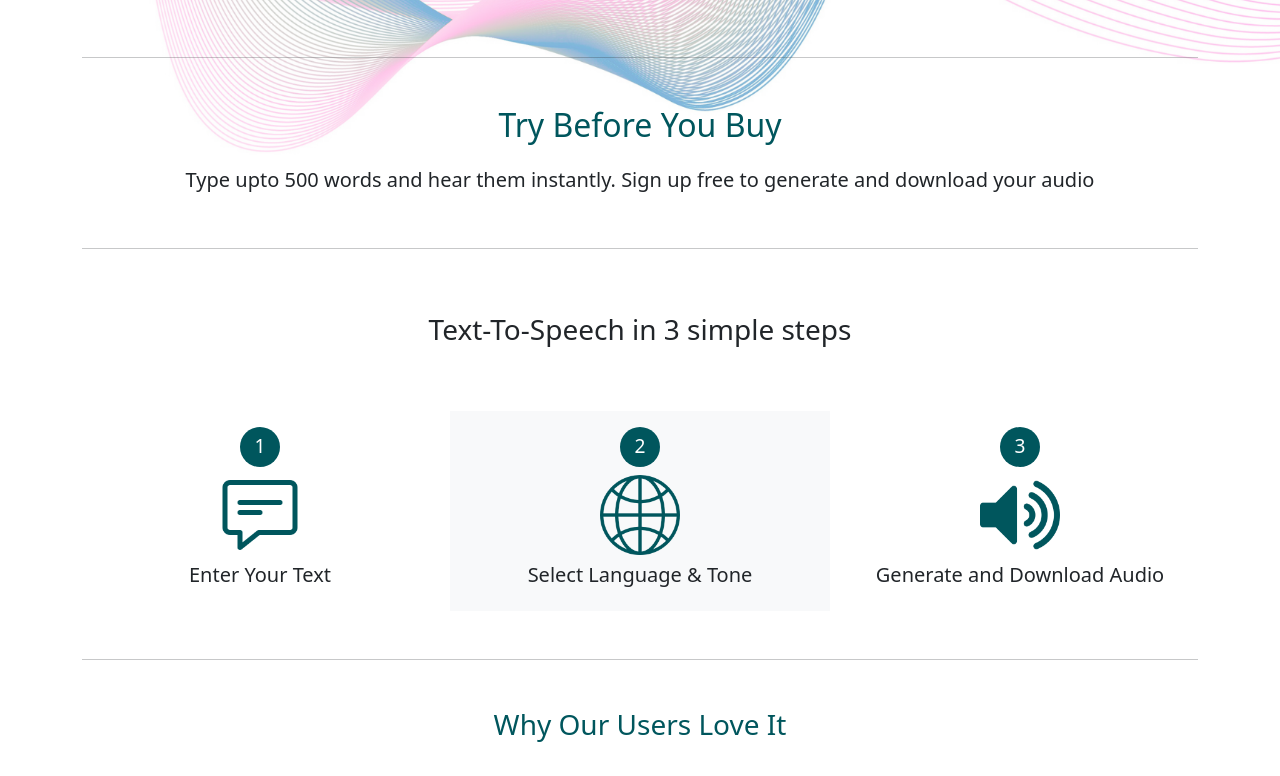
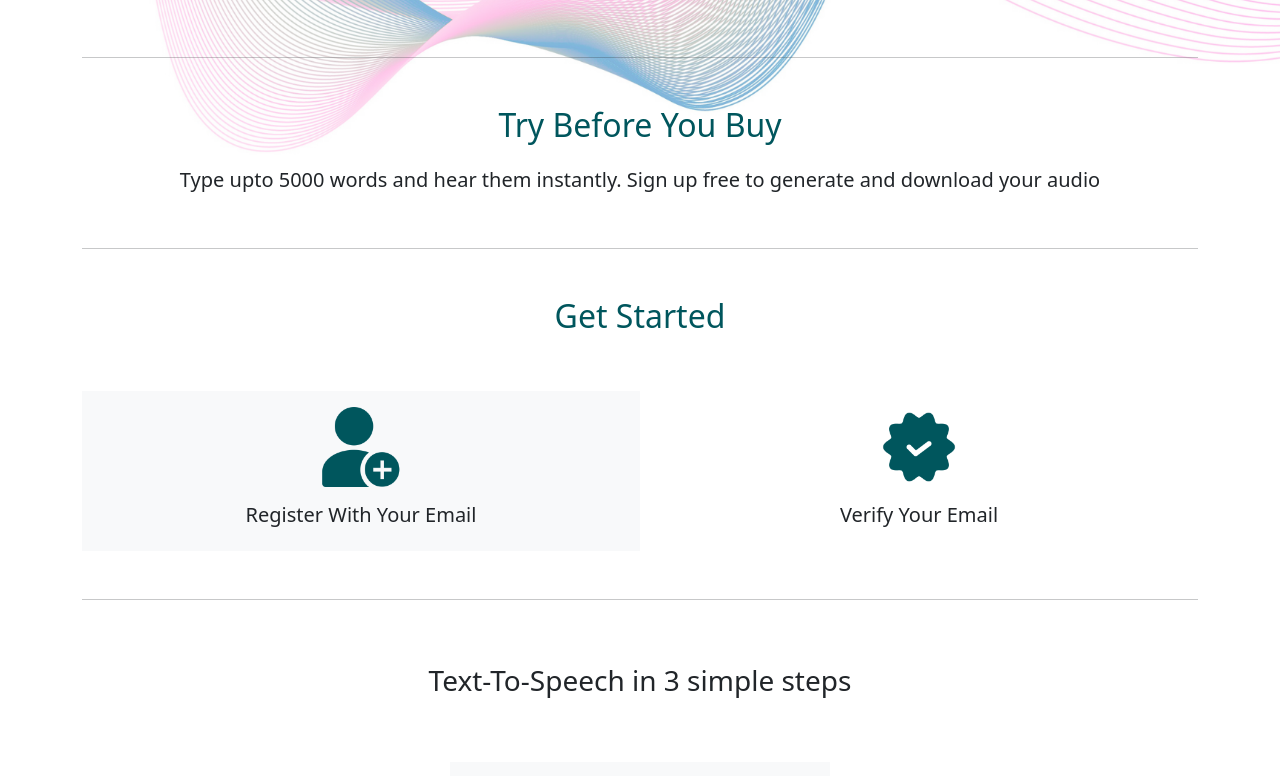
Before and after one commit to FyjixTech/tts, a React (Create React App) app: page / in a window 1280 px wide. Shown: the part 687-1463 px from the top of the page. Built offline with nearby package versions, Linux system fonts and the light colour scheme.

Commit message:
GEt started

```diff
--- a/src/components/homepage.jsx
+++ b/src/components/homepage.jsx
@@ -19,6 +19,8 @@ import pencil from "../assets/pencil.png"
 import { useNavigate } from 'react-router'
 import { Link } from 'react-router'
 import Faq from './faq'
+import add from "../assets/add.png"
+import verified from "../assets/verified.png"
 
 
 const Homepage = () => {
@@ -55,8 +57,39 @@ const Homepage = () => {
                 <div className='row center mt-5 mb-5'>
                     <center>
                         <h2 className='header'>Try Before You Buy</h2>
-                        <h5 className='mt-4'>Type upto 500 words and hear them instantly. Sign up free to generate and download your audio</h5>
+                        <h5 className='mt-4'>Type upto 5000 words and hear them instantly. Sign up free to generate and download your audio</h5>
                     </center>
+                </div>
+                <hr />
+            </div>
+
+            <div className="container">
+                <div className='row center mt-5 mb-5'>
+                    <center>
+                        <h2 className='header'>Get Started</h2>
+                    </center>
+                </div>
+                <div className='row center mt-5 mb-5 w-100'>
+                    <div className="col-sm-12 col-lg-6 col-md-6 p-3 bg-light center">
+                        <div className="container">
+                        <div className="row center">
+                            <img src={add} loading='lazy' className='step-img' alt=""></img>
+                        </div>
+                        <div className="row center mt-3">
+                            <h5>Register With Your Email</h5>
+                        </div>
+                        </div>
+                    </div>
+                    <div className="col-sm-12 col-lg-6 col-md-6 p-3 center">
+                        <div className="container">
+                        <div className="row center">
+                            <img src={verified} loading='lazy' className='step-img' alt=""></img>
+                        </div>
+                        <div className="row center mt-3">
+                            <h5>Verify Your Email</h5>
+                        </div>
+                        </div>
+                    </div>
                 </div>
                 <hr />
             </div>
@@ -138,7 +171,7 @@ const Homepage = () => {
                     <div className="col-sm-12 col-lg-6 col-md-6 mt-2">
                         <div className="row  p-4" style={{ height: "100%" }}>
                             <div className="col center">
-                                <img alt="" loading='lazy'  src={gift} style={{ height: "50px" }} />
+                                <img alt="" loading='lazy' src={gift} style={{ height: "50px" }} />
                             </div>
                             <div className="col center">
                                 <h5>
@@ -227,7 +260,7 @@ const Homepage = () => {
                     </div>
                     <div className="col-sm-12 col-md-4 col-lg-4 mt-4 p-3">
                         <div className="row center">
-                            <img alt=""loading='lazy' src={pencil} height="40px" />
+                            <img alt="" loading='lazy' src={pencil} height="40px" />
                         </div>
                         <div className="row center">
                             Use As You Go
@@ -372,7 +405,7 @@ const Homepage = () => {
                 </div>
             </div>
             <div className="container pb-5 mt-5">
-                <Faq/>
+                <Faq />
             </div>
             <footer className='bg-light p-4'>
                 <div className="container">
```
Also changed, not shown: src/assets/add.png (added), src/assets/verified.png (added).
